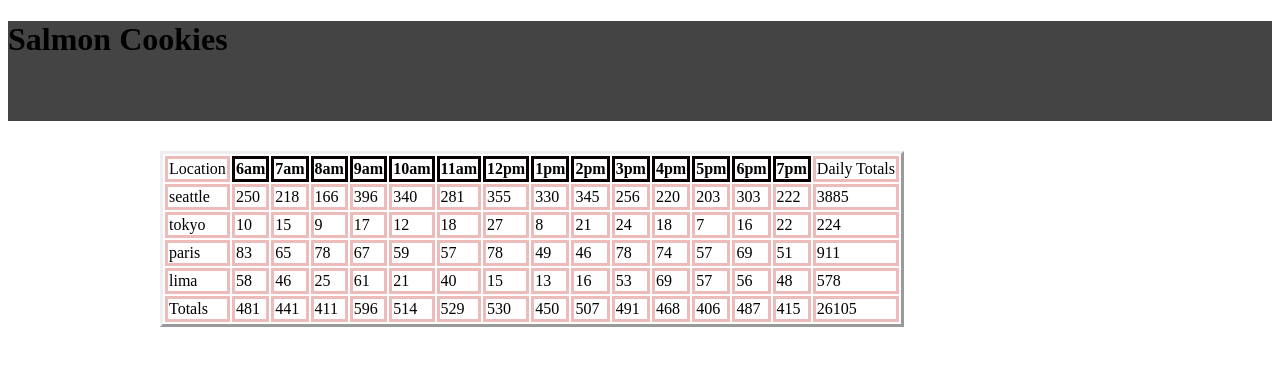
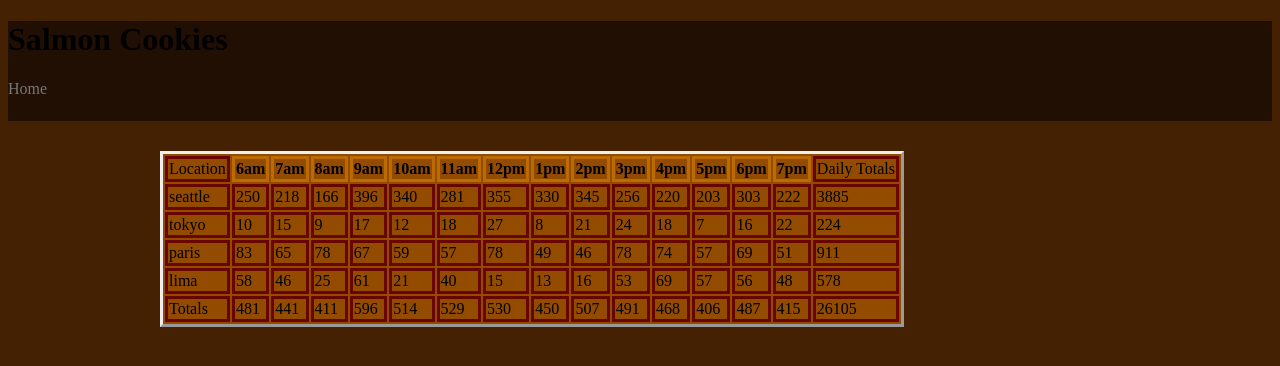
Before and after one commit to abditake/cookie-stand, a plain HTML site: page sales.html in a window 1280 px wide. Drawn offline with Linux system fonts and the light colour scheme.

Commit message:
link to sales

```diff
--- a/css/style.css
+++ b/css/style.css
@@ -1,21 +1,25 @@
 #table{
   border: outset;
+  background-color: #934B00;
 }
 
 
 td{
-  border: 3px rgb(238, 187, 187) solid;
+  border: 3px #690500 solid;
 }
 
 th{
-  border: 3px rgb(8, 0, 0) solid;
+  border: 3px #BB6B00 solid;
 }
 
 
 /* test for merging lab a and b */
+body{
+  background-color: #452103;
+}
 
 header{
-  background-color: #444;
+  background-color: #210F04;
   height: 100px;
   margin-bottom: 30px;
 }
@@ -36,7 +40,7 @@ header ul{
 }
 header ul li{
   margin-top: 40px;
-  color: #444;
+  color: #210F04;
 }
 
 a{
--- a/sales.html
+++ b/sales.html
@@ -10,6 +10,9 @@
 <body>
   <header>
     <h1>Salmon Cookies</h1>
+    <nav>
+      <a href="index.html">Home</a>
+    </nav>
   </header>
   <main>
     <div id ="cookiesSold">
```
Also changed, not shown: index.html (+2 -2 lines).
